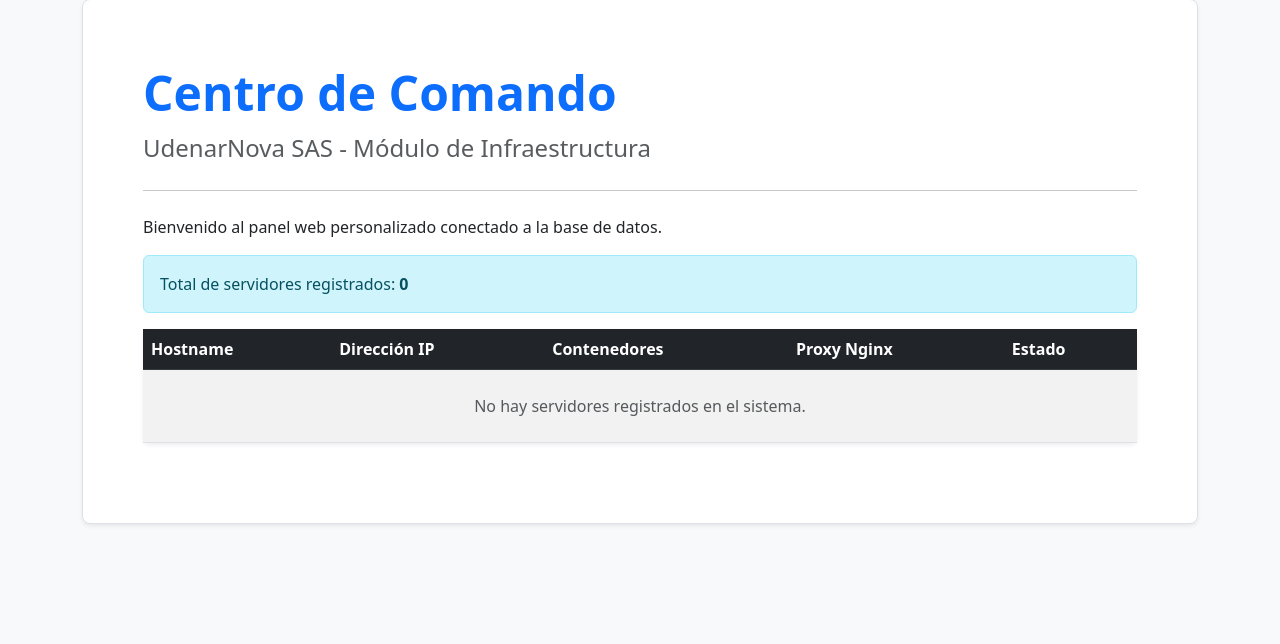
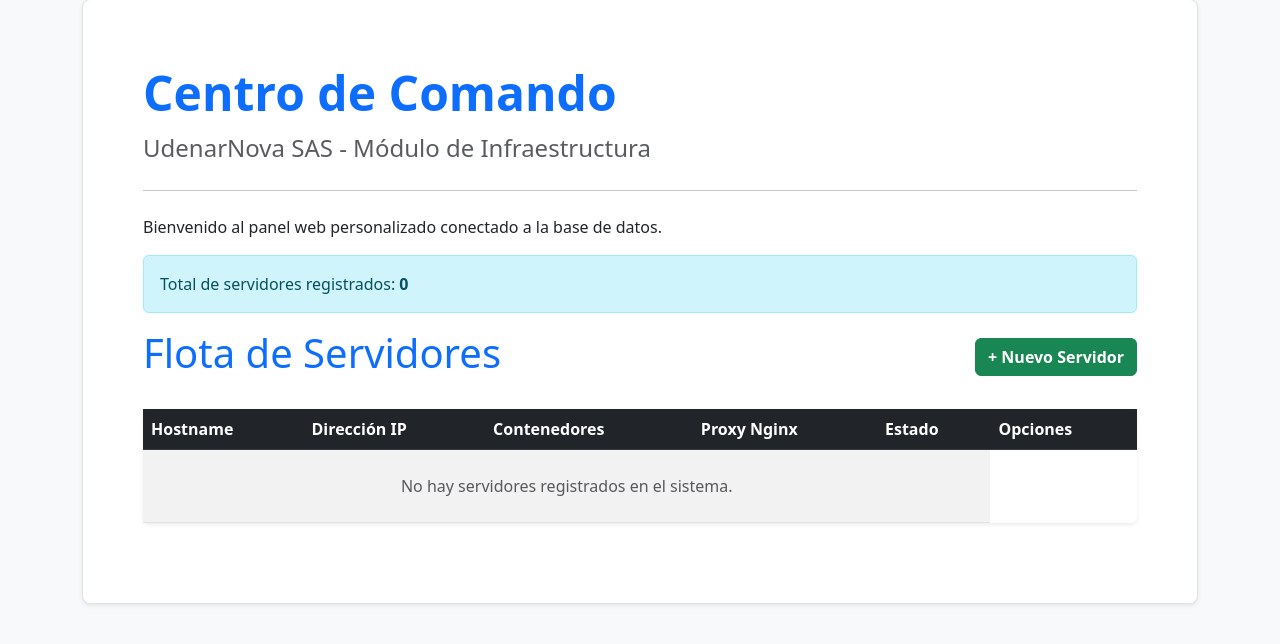
Before and after one commit to deiby0710/centro_comando, a Django app: page / in a window 1280 px wide. Shown: the part 49-693 px from the top of the page. Run offline with Django 5.2, Linux system fonts and the light colour scheme; data that the repository does not hold is empty.

Commit message:
CRUD completo

```diff
--- a/infraestructura/templates/infraestructura/index.html
+++ b/infraestructura/templates/infraestructura/index.html
@@ -19,6 +19,12 @@
                 <div class="alert alert-info" role="alert">
                     Total de servidores registrados: <strong>{{ servidores.count }}</strong>
                 </div>
+                <!-- Botón superior en index.html -->
+                <div class="d-flex justify-content-between align-items-center mb-4">
+                    <h1 class="text-primary">Flota de Servidores</h1>
+                    <a href="{% url 'crear_servidor' %}" class="btn btn-success fw-bold">+ Nuevo Servidor</a>
+                </div>
+
                 <table class="table table-striped table-hover bg-white shadow-sm rounded">
                     <thead class="table-dark">
                         <tr>
@@ -27,6 +33,7 @@
                             <th>Contenedores</th>
                             <th>Proxy Nginx</th>
                             <th>Estado</th>
+                            <th>Opciones</th>
                         </tr>
                     </thead>
                     <tbody>
@@ -49,6 +56,13 @@
                                 <span class="badge bg-warning text-dark">Mantenimiento</span>
                                 {% endif %}
                             </td>
+                            <!-- Columna de acciones dentro de la tabla -->
+                            <td class="text-end">
+                                <a href="{% url 'detalle_servidor' nodo.pk %}" class="btn btn-sm btn-outline-primary">Ver</a>
+                                <a href="{% url 'editar_servidor' nodo.pk %}" class="btn btn-sm btn-outline-warning">Editar</a>
+                                <a href="{% url 'eliminar_servidor' nodo.pk %}" class="btn btn-sm btn-outline-danger">Eliminar</a>
+                            </td>
+
                         </tr>
                         {% empty %}
                         <tr>
--- a/infraestructura/urls.py
+++ b/infraestructura/urls.py
@@ -1,7 +1,10 @@
 from django.urls import path
-from .views import lista_servidores, detalle_servidor
+from .views import crear_servidor, editar_servidor, eliminar_servidor, lista_servidores, detalle_servidor
 
 urlpatterns = [
     path('', lista_servidores, name='home_servidores'),
     path('servidor/<int:pk>', detalle_servidor, name='detalle_servidor'),
+    path('servidor/nuevo/', crear_servidor, name='crear_servidor'),
+    path('servidor/<int:pk>/editar/', editar_servidor, name='editar_servidor'),
+    path('servidor/<int:pk>/eliminar/', eliminar_servidor, name='eliminar_servidor'),
 ]
--- a/infraestructura/views.py
+++ b/infraestructura/views.py
@@ -1,5 +1,35 @@
-from django.shortcuts import get_object_or_404, render
+from django.shortcuts import get_object_or_404, redirect, render
+from infraestructura.forms import NodoServidorForm
 from .models import NodoServidor
+
+def eliminar_servidor(request, pk):
+    nodo = get_object_or_404(NodoServidor, pk=pk)
+    if request.method == 'POST':
+        nodo.delete()
+        return redirect('home_servidores')
+    return render(request, 'infraestructura/eliminar_servidor.html', {'nodo': nodo})
+
+def editar_servidor(request, pk):
+    nodo = get_object_or_404(NodoServidor, pk=pk)
+    if request.method == 'POST':
+        form = NodoServidorForm(request.POST, instance=nodo)
+        if form.is_valid():
+            form.save()
+            return redirect('detalle_servidor', pk=nodo.pk)
+    else:
+        form = NodoServidorForm(instance=nodo)
+    return render(request, 'infraestructura/editar_servidor.html', {'form': form, 'nodo': nodo})
+
+def crear_servidor(request):
+    if request.method == 'POST':
+        form = NodoServidorForm(request.POST)
+        if form.is_valid():
+            form.save()
+            return redirect('home_servidores')
+    else:
+        form = NodoServidorForm()
+    return render(request, 'infraestructura/crear_servidor.html', {'form': form})
+
 
 def detalle_servidor(request, pk):
 	nodo = get_object_or_404(NodoServidor, pk=pk)
```
Also changed, not shown: infraestructura/forms.py (added, +7 -0 lines), infraestructura/templates/infraestructura/crear_servidor.html (added, +25 -0 lines), infraestructura/templates/infraestructura/editar_servidor.html (added, +23 -0 lines), infraestructura/templates/infraestructura/eliminar_servidor.html (added, +31 -0 lines).
